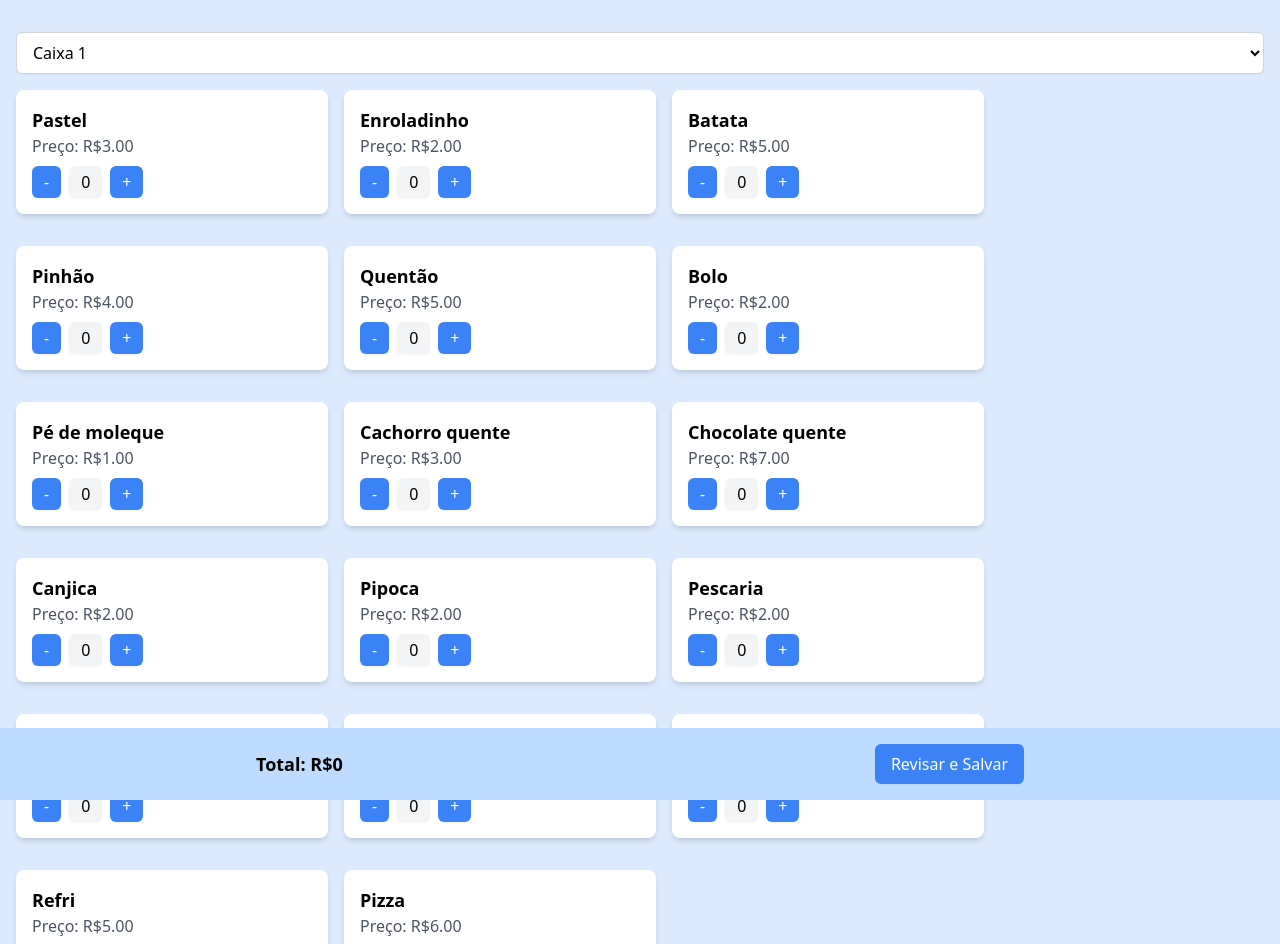
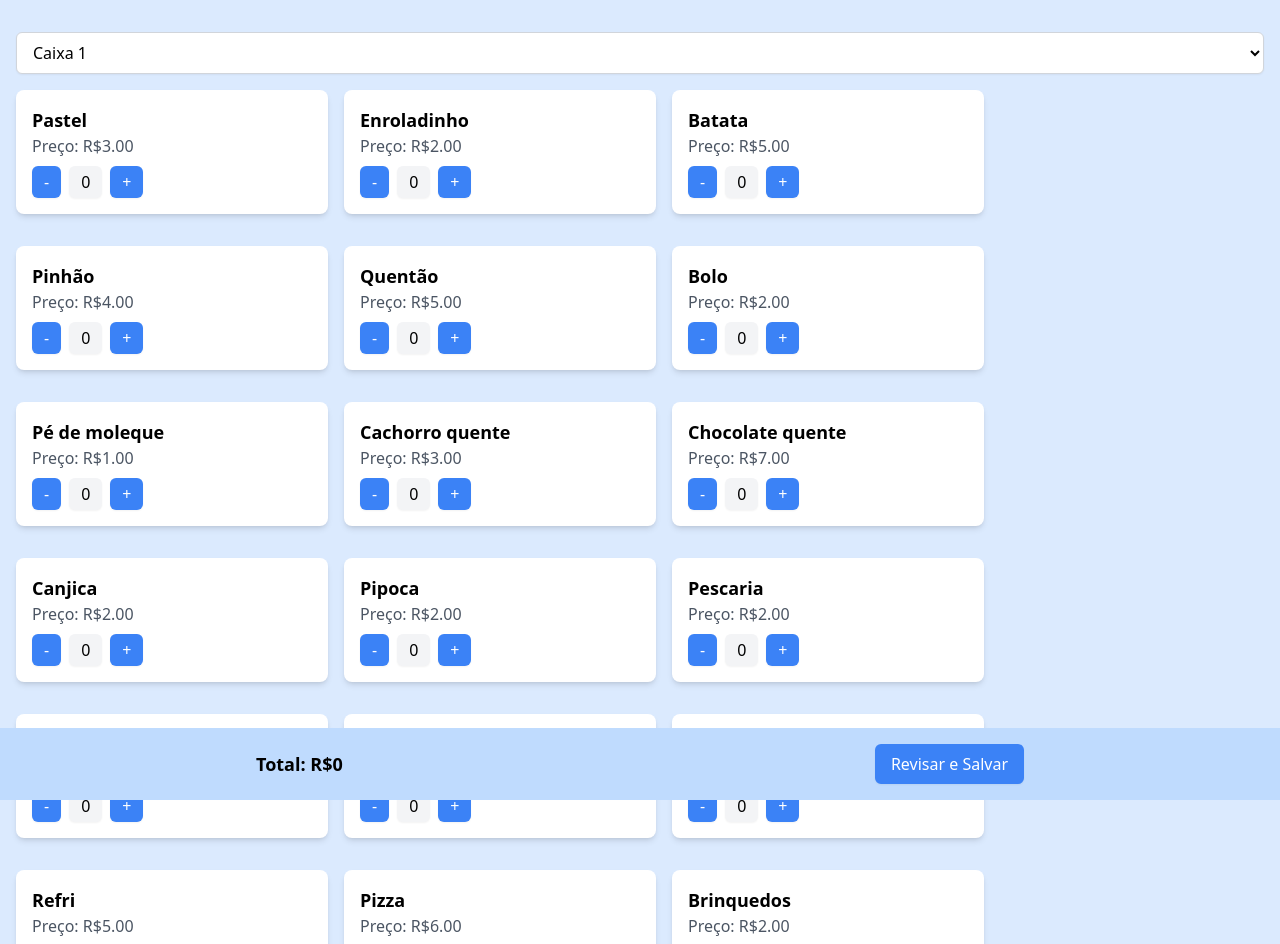
Before and after one commit to lmiguelcolombo/order-control, a React (Vite) app: page / in a window 1280 px wide. Shown: the top 944 px of the page. Built offline with nearby package versions, Linux system fonts and the light colour scheme.

Commit message:
refactor: add toys

```diff
--- a/src/App.tsx
+++ b/src/App.tsx
@@ -38,6 +38,7 @@ const App: React.FC = () => {
     { title: 'Água', price: 3 },
     { title: 'Refri', price: 5 },
     { title: 'Pizza', price: 6 },
+    { title: 'Brinquedos', price: 2 },
   ];
 
   // Retrieve the stored sender value from local storage
```
